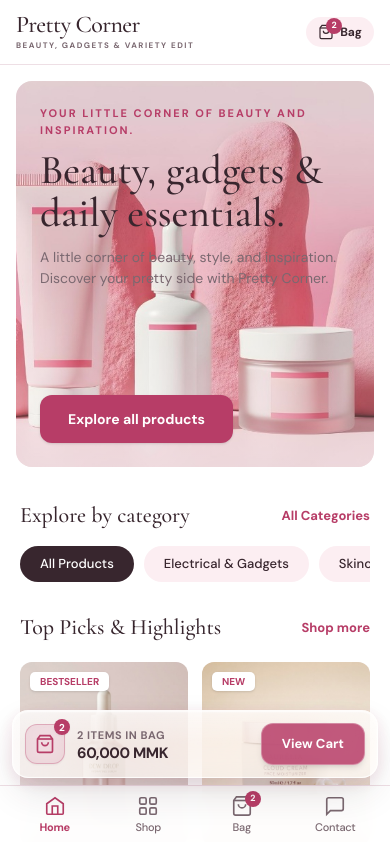
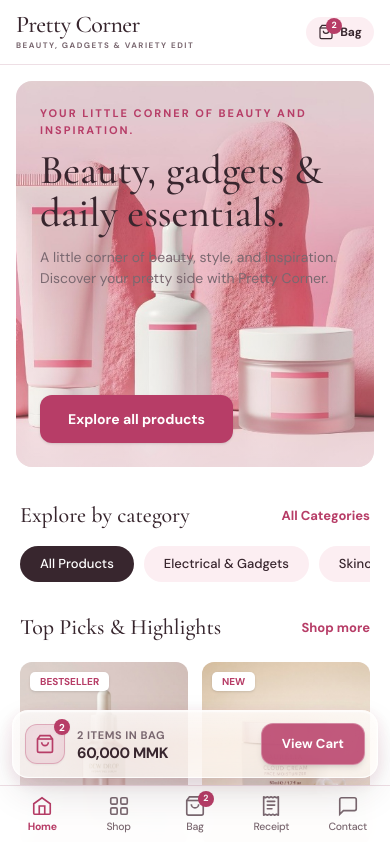
Before and after one commit to TheinMinHtet/Pretty_Corner, a Next.js app: page / in a window 390 px wide. Shown: the top 842 px of the page. Built offline with nearby package versions, Linux system fonts and the light colour scheme.

Commit message:
feat(navigation): add Order Receipt tab to mobile footer navbar

```diff
--- a/src/components/Navigation.tsx
+++ b/src/components/Navigation.tsx
@@ -13,15 +13,16 @@ export default function Navigation() {
   const isHome = pathname === '/';
   const isShop = pathname.startsWith('/shop') || pathname.startsWith('/product');
   const isBag = pathname.startsWith('/bag') || pathname.startsWith('/checkout') || pathname.startsWith('/order-confirmation') || pathname.startsWith('/payment');
-  const isContact = pathname.startsWith('/contact') || pathname.startsWith('/about') || pathname.startsWith('/faq') || pathname.startsWith('/policies') || pathname.startsWith('/order-lookup') || pathname.startsWith('/order-tracking');
+  const isReceipt = pathname.startsWith('/order-lookup') || pathname.startsWith('/order-tracking');
+  const isContact = pathname.startsWith('/contact') || pathname.startsWith('/about') || pathname.startsWith('/faq') || pathname.startsWith('/policies');
 
   return (
     <nav className="md:hidden fixed bottom-0 left-0 right-0 w-full bg-white/95 backdrop-blur-md z-40 border-t border-[#eedfe5] shadow-lg pb-[env(safe-area-inset-bottom,0px)]">
-      <div className="h-[58px] max-w-md mx-auto flex items-center justify-around px-2">
+      <div className="h-[58px] max-w-md mx-auto flex items-center justify-around px-1">
         {/* Home Tab */}
         <Link
           href="/"
-          className={`flex flex-col items-center justify-center w-16 py-1 transition-colors ${
+          className={`flex flex-col items-center justify-center flex-1 max-w-[68px] py-1 transition-colors ${
             isHome ? 'text-[#b73d67]' : 'text-[#7a6870] hover:text-[#38262e]'
           }`}
         >
@@ -29,7 +30,7 @@ export default function Navigation() {
             <path d="M3 9.5L12 3l9 6.5V20a1 1 0 01-1 1H4a1 1 0 01-1-1V9.5z" />
             <path d="M9 21V12h6v9" />
           </svg>
-          <span className={`text-[11px] mt-0.5 tracking-tight ${isHome ? 'font-bold' : 'font-medium'}`}>
+          <span className={`text-[10.5px] mt-0.5 tracking-tight ${isHome ? 'font-bold' : 'font-medium'}`}>
             Home
           </span>
         </Link>
@@ -37,7 +38,7 @@ export default function Navigation() {
         {/* Shop Tab */}
         <Link
           href="/shop"
-          className={`flex flex-col items-center justify-center w-16 py-1 transition-colors ${
+          className={`flex flex-col items-center justify-center flex-1 max-w-[68px] py-1 transition-colors ${
             isShop ? 'text-[#b73d67]' : 'text-[#7a6870] hover:text-[#38262e]'
           }`}
         >
@@ -47,7 +48,7 @@ export default function Navigation() {
             <rect x="14" y="14" width="7" height="7" rx="1.5" />
             <rect x="3" y="14" width="7" height="7" rx="1.5" />
           </svg>
-          <span className={`text-[11px] mt-0.5 tracking-tight ${isShop ? 'font-bold' : 'font-medium'}`}>
+          <span className={`text-[10.5px] mt-0.5 tracking-tight ${isShop ? 'font-bold' : 'font-medium'}`}>
             Shop
           </span>
         </Link>
@@ -55,7 +56,7 @@ export default function Navigation() {
         {/* Bag Tab */}
         <Link
           href="/bag"
-          className={`flex flex-col items-center justify-center w-16 py-1 transition-colors relative ${
+          className={`flex flex-col items-center justify-center flex-1 max-w-[68px] py-1 transition-colors relative ${
             isBag ? 'text-[#b73d67]' : 'text-[#7a6870] hover:text-[#38262e]'
           }`}
         >
@@ -68,23 +69,43 @@ export default function Navigation() {
             <CartBadge />
           </div>
           <span
-            className={`text-[11px] mt-0.5 tracking-tight ${isBag ? 'font-bold' : 'font-medium'}`}
+            className={`text-[10.5px] mt-0.5 tracking-tight ${isBag ? 'font-bold' : 'font-medium'}`}
           >
             Bag
+          </span>
+        </Link>
+
+        {/* Order Receipt Tab */}
+        <Link
+          href="/order-lookup"
+          aria-label="Order Receipt"
+          title="Order Receipt"
+          className={`flex flex-col items-center justify-center flex-1 max-w-[68px] py-1 transition-colors ${
+            isReceipt ? 'text-[#b73d67]' : 'text-[#7a6870] hover:text-[#38262e]'
+          }`}
+        >
+          <svg className="w-[22px] h-[22px]" viewBox="0 0 24 24" fill="none" stroke="currentColor" strokeWidth="1.8" strokeLinecap="round" strokeLinejoin="round">
+            <path d="M4 2v20l2-1 2 1 2-1 2 1 2-1 2 1 2-1 2 1V2l-2 1-2-1-2 1-2-1-2 1-2-1-2 1-2-1Z" />
+            <path d="M8 7h8" />
+            <path d="M8 11h8" />
+            <path d="M8 15h5" />
+          </svg>
+          <span className={`text-[10.5px] mt-0.5 tracking-tight ${isReceipt ? 'font-bold' : 'font-medium'}`}>
+            Receipt
           </span>
         </Link>
 
         {/* Contact Tab */}
         <Link
           href="/contact"
-          className={`flex flex-col items-center justify-center w-16 py-1 transition-colors ${
+          className={`flex flex-col items-center justify-center flex-1 max-w-[68px] py-1 transition-colors ${
             isContact ? 'text-[#b73d67]' : 'text-[#7a6870] hover:text-[#38262e]'
           }`}
         >
           <svg className="w-[22px] h-[22px]" viewBox="0 0 24 24" fill="none" stroke="currentColor" strokeWidth="1.8">
             <path d="M21 15a2 2 0 01-2 2H7l-4 4V5a2 2 0 012-2h14a2 2 0 012 2z" />
           </svg>
-          <span className={`text-[11px] mt-0.5 tracking-tight ${isContact ? 'font-bold' : 'font-medium'}`}>
+          <span className={`text-[10.5px] mt-0.5 tracking-tight ${isContact ? 'font-bold' : 'font-medium'}`}>
             Contact
           </span>
         </Link>
```
